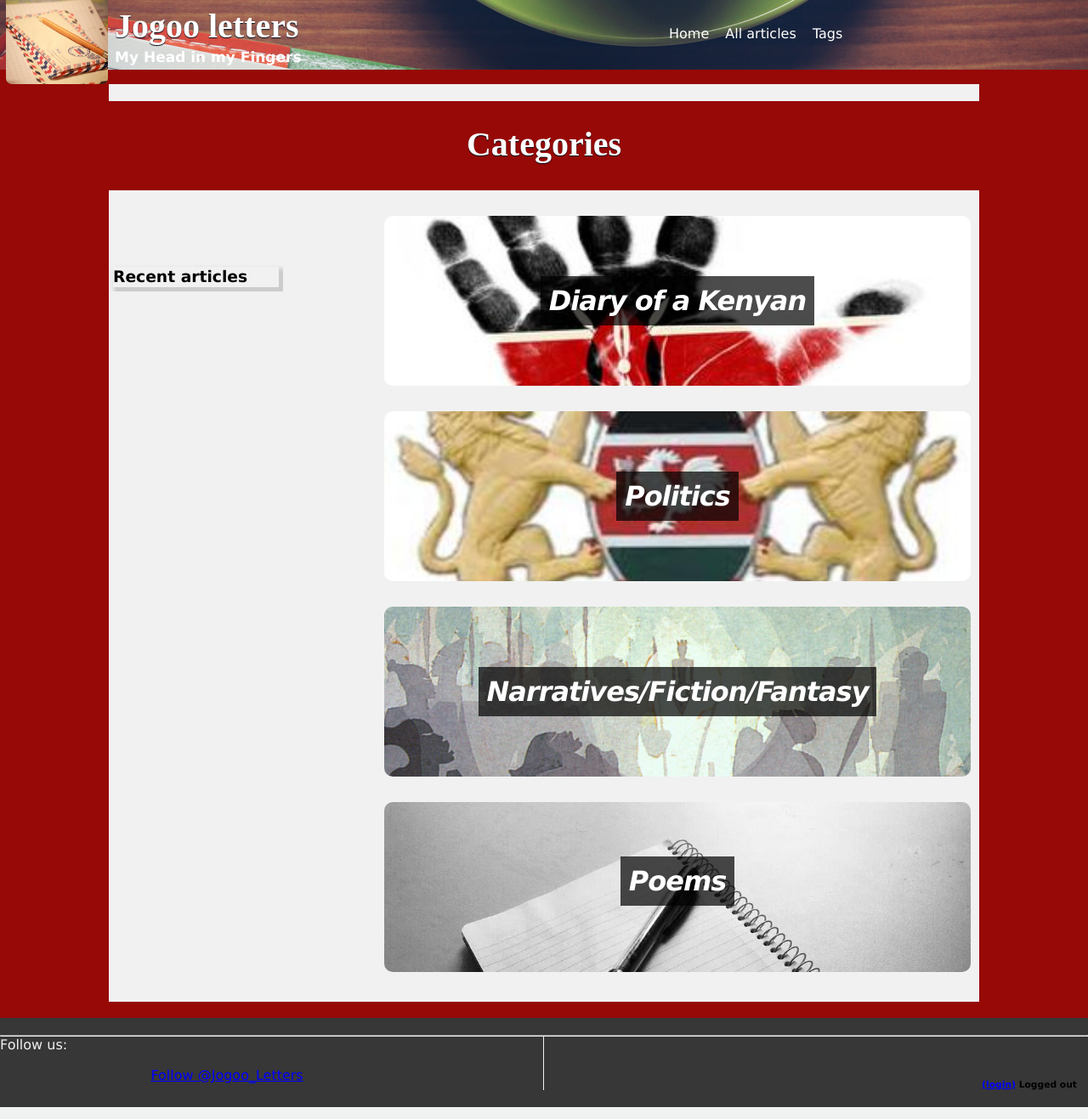
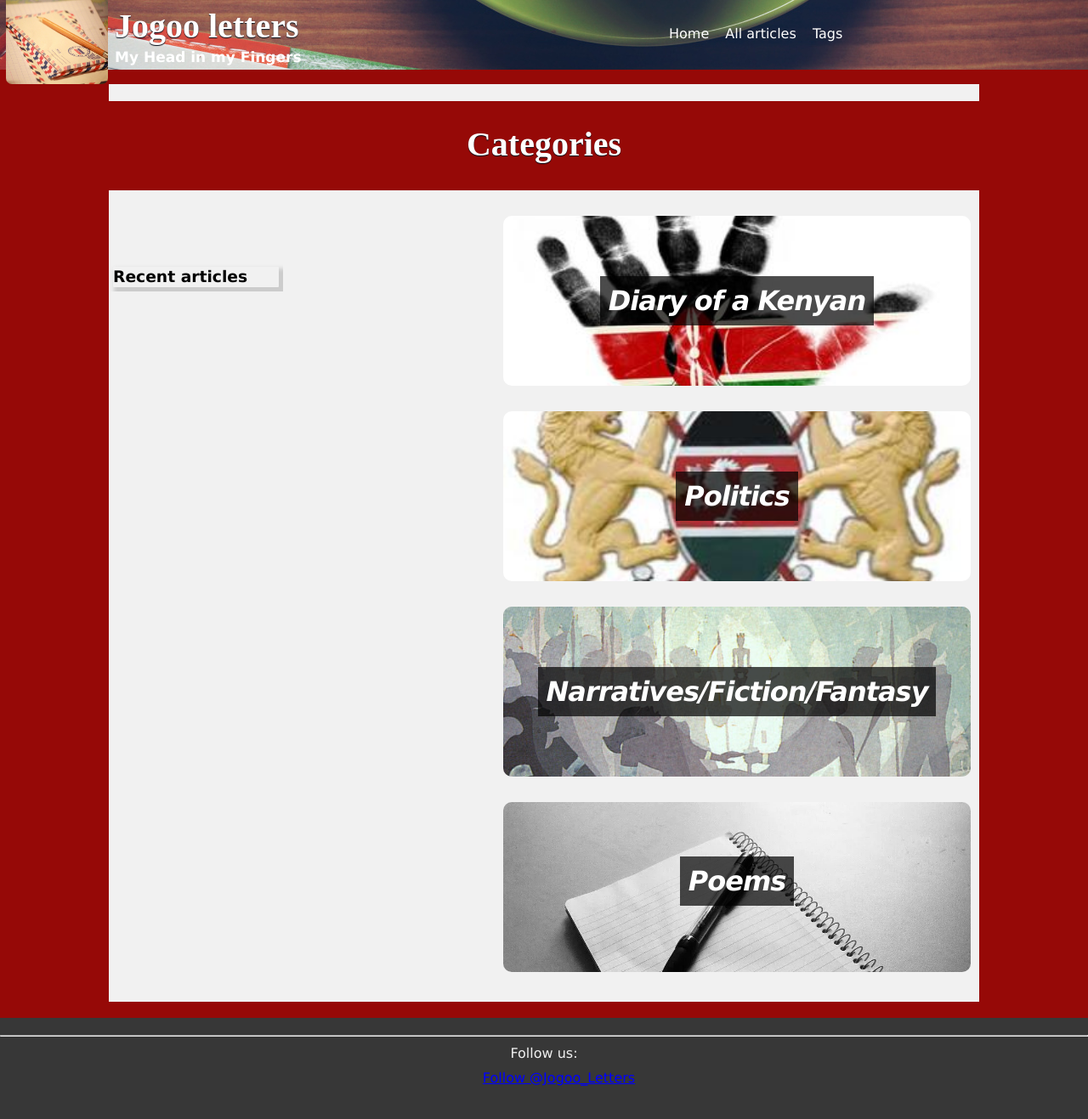
Before and after one commit to Cayvogikonyo/blogger1, a Rails app: page / in a window 1280 px wide. Shown: the whole page at 85% size. Run offline with Rails 7, Linux system fonts and the light colour scheme; data that the repository does not hold is empty; style sheets or scripts are compiled from the project's sources; parts of the project's set-up code (start-up, migrations or seed data) failed here and were passed over; some libraries are stand-ins or nearby versions.

Commit message:
a backup created

```diff
--- a/app/assets/stylesheets/categories.scss
+++ b/app/assets/stylesheets/categories.scss
@@ -207,3 +207,12 @@
 		min-height: 400px;
 	}
 }
+	@media only screen and (min-device-width : 768px) and (max-device-width: 1224px){
+		#category_1, #category_2, #category_3, #category_4{
+			max-width: 550px;
+		}
+		div.beta{
+			min-width: 550px;
+			max-width: 560px;
+		}
+}
--- a/app/assets/stylesheets/styles.scss
+++ b/app/assets/stylesheets/styles.scss
@@ -575,18 +611,18 @@
 }
 
 .fb-follow{
-  float: left;
-  clear: left;
-  width: 25%;
-  padding-top: 17px;
+  padding: 0 25px;
+  display: inline;
   padding-left: 10px;
+  padding-bottom: 8px;
+  margin: auto;
 }
 
 .twitter-follow{
-  float: right;
-  clear: right;
-  width: 72%;
-  padding-top: 17px;
+  padding: 10px 25px 0 25px;
+  display: inline;
+
+
 }
 
 img#image_top{
@@ -708,15 +744,16 @@
 }
 
 .follow-buttons{
-  float: left;
-  clear: left;
-  width: 49.5%;
+  margin: 0 auto;
+  display: table;
 }
 
 .follow-buttons p{
   width: auto;
   margin: 0;
   color: #f1f1f1;
+  padding: 10px 0;
+  text-align: center;
 }
 
 .logger{
--- a/app/views/articles/index.html.erb
+++ b/app/views/articles/index.html.erb
@@ -19,6 +19,7 @@
 <%= link_to "Create A New Article", new_article_path, class: "new_article" %>
 <% end %>
 </div>
+  <% if logged_in? %>
       <div id="post-archive">
       <h3>Article archive</h3>
 
@@ -39,3 +40,4 @@
       <% end %>
        </ul>
       </div>
+  <% end %>
--- a/app/views/layouts/application.html.erb
+++ b/app/views/layouts/application.html.erb
@@ -2,10 +2,12 @@
 <html>
   <head>
     <title>Jogooletters</title>
+    <%= favicon_link_tag 'favicon.ico' %>
     <%= csrf_meta_tags %>
     <meta name="viewport" content="width=device-width,initial-scale=1">
     <%= stylesheet_link_tag    'application', media: 'all', 'data-turbolinks-track': 'reload' %>
     <%= javascript_include_tag 'application', 'data-turbolinks-track': 'reload' %>
+    <link rel="stylesheet" href="https://cdnjs.cloudflare.com/ajax/libs/font-awesome/4.7.0/css/font-awesome.min.css">
   </head>
 
 <body class="layout-two-column-left" >
@@ -64,22 +66,15 @@
       <hr style="margin: 0;">
         <div class="follow-buttons">
           <p>Follow us:</p>
-          <div class="fb-follow" data-href="https://www.facebook.com/kenny.m.mugambi" colorscheme="dark" data-layout="button_count" data-size="large" data-show-faces="true" ></div>
+          <div><div class="fb-follow" data-href="https://www.facebook.com/kenny.m.mugambi" colorscheme="dark" data-layout="button_count" data-size="large" data-show-faces="true" ></div>
          <div class="twitter-follow">
           <a href="https://twitter.com/Jogoo_Letters?ref_src=twsrc%5Etfw" data-button = "grey" class="twitter-follow-button" data-size="large" data-show-screen-name="false" data-show-count="false" style="padding-top: 10px;">Follow @Jogoo_Letters</a><script async src="//platform.twitter.com/widgets.js" charset="utf-8"></script>
-        </div>
-        </div>
+        </div></div>
 
-
-
-         <div class="logger">
           <h6>
             <% if logged_in? %>
               <%= "Logged in as #{current_user.email}" %>
               <%= link_to "(logout)", logout_path %>
-              <% else %>
-              <%= link_to "(login)", login_path %>
-               Logged out
               <% end %>
           </h6>
         </div>
```
Also changed, not shown: other parts of app/assets/stylesheets/styles.scss (+40 -16 lines), app/assets/images/favicon.ico (added), app/views/categories/favicon.ico (added), app/views/layouts/favicon.ico (added), public/ckeditor_assets/pictures/1/content_20992860_1550139018341828_6522748846253509517_n-e1503308353479.jpg (added), public/ckeditor_assets/pictures/1/original_20992860_1550139018341828_6522748846253509517_n-e1503308353479.jpg (added), public/ckeditor_assets/pictures/1/thumb_20992860_1550139018341828_6522748846253509517_n-e1503308353479.jpg (added). Lines whose indentation alone changed are shown as unchanged.
